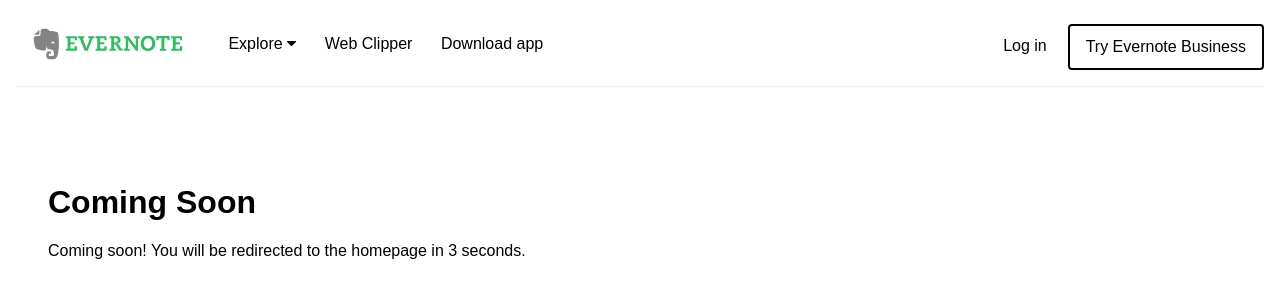
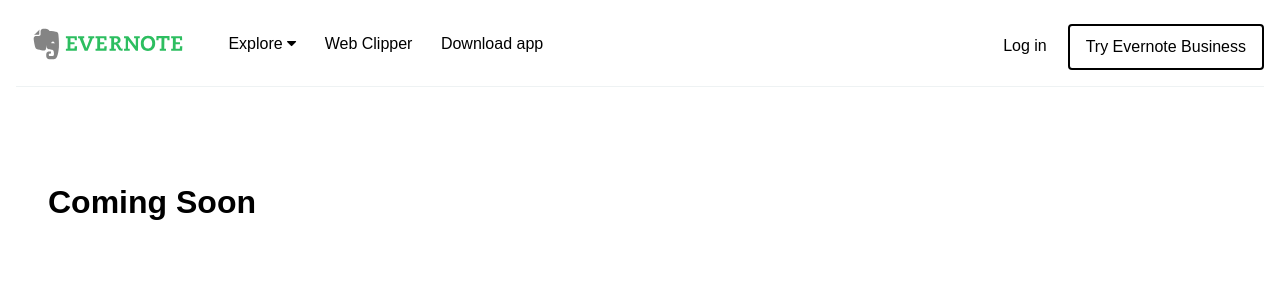
Before and after one commit to ecupaio/arcadia-homework-ec, a Jekyll site: the page built from coming-soon.md, in a window 1280 px wide and 900 px high. Shown: the top 300 px of the window. Built offline with Jekyll 4.4.1, drawn with Linux system fonts in a browser that asks for light colours; nearby versions of some CDN libraries.

Commit message:
removed redirect

```diff
--- a/_layouts/index.html
+++ b/_layouts/index.html
@@ -23,7 +23,7 @@
     <!-- End Google Tag Manager -->
     {% endif %}
     <meta charset="utf-8">
-    {% if page.url == "/error.html" or page.url == "/coming-soon/" %}
+    {% if page.url == "/error.html" %}
     <meta http-equiv="refresh" content="3; url={{ base }}/">
     {% endif %}
     <meta name="viewport" content="width=device-width, initial-scale=1">
@@ -263,7 +263,6 @@
             {% if page.url == '/coming-soon/' %}
             <div class="coming-soon">
                 <h1>{{ page.title }}</h1>
-                <div>{{ page.content }}</div>
             </div>
             {% else %}
             {% for section in sections %}
--- a/coming-soon.md
+++ b/coming-soon.md
@@ -5,5 +5,3 @@ permalink: coming-soon/
 ---
 
 Coming soon!
-
-You will be redirected to the homepage in 3 seconds.
```
